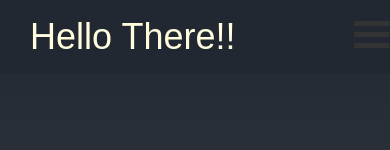
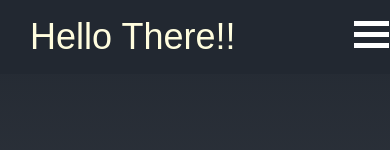
Before and after one commit to khafa191101/khafa191101.github.io, a plain HTML site: page index.html in a window 390 px wide. Shown: the top 150 px of the page. Drawn offline with nearby package versions, Linux system fonts and the light colour scheme.

Commit message:
mengganti syntax

```diff
--- a/style.css
+++ b/style.css
@@ -337,7 +337,7 @@
       .bar1, .bar2, .bar3 {
         width: 35px;
         height: 5px;
-        background-color: #333;
+        background-color: rgb(255, 255, 255);
         margin: 6px 0;
         transition: 0.4s;
       }
```
